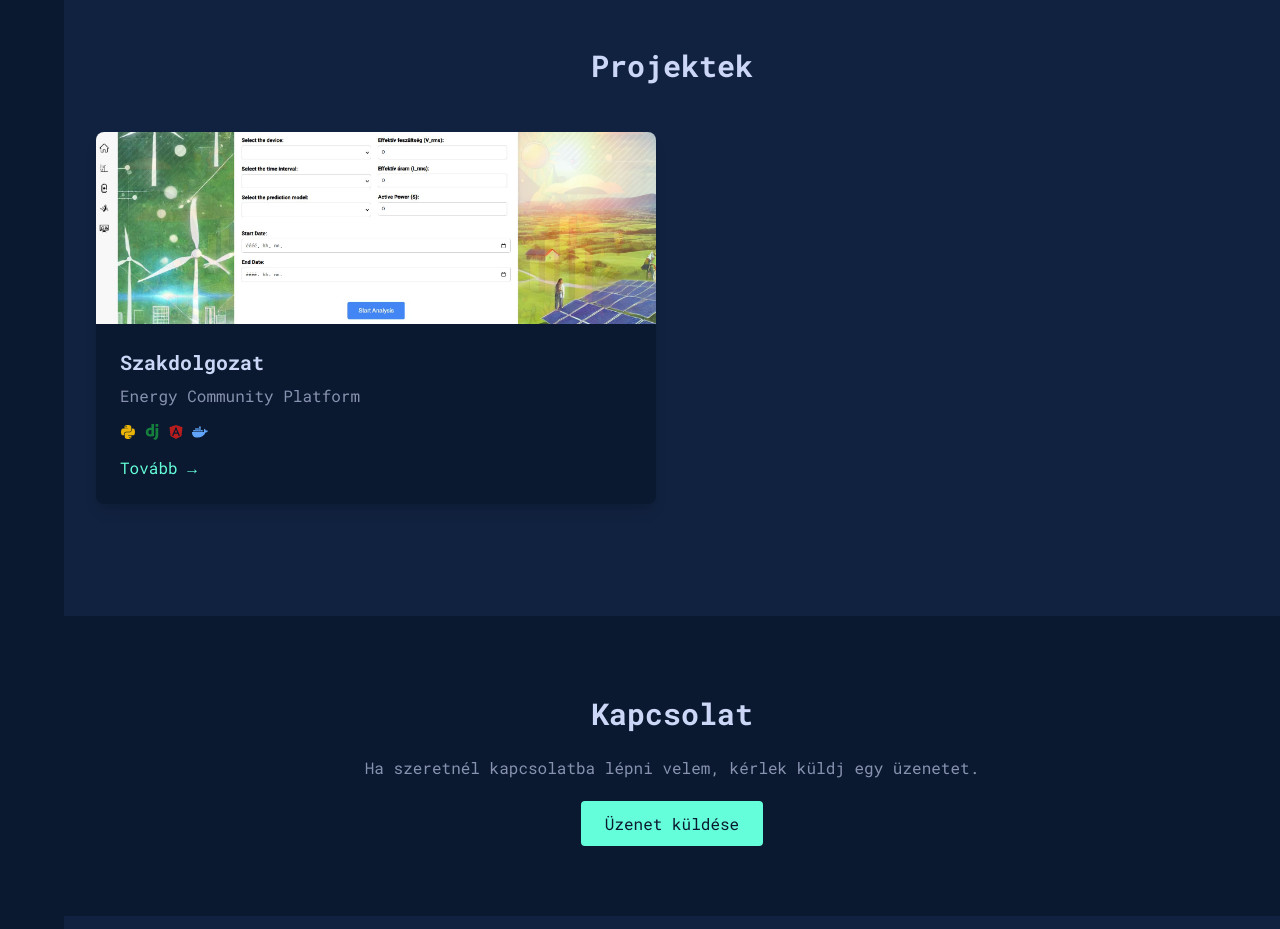
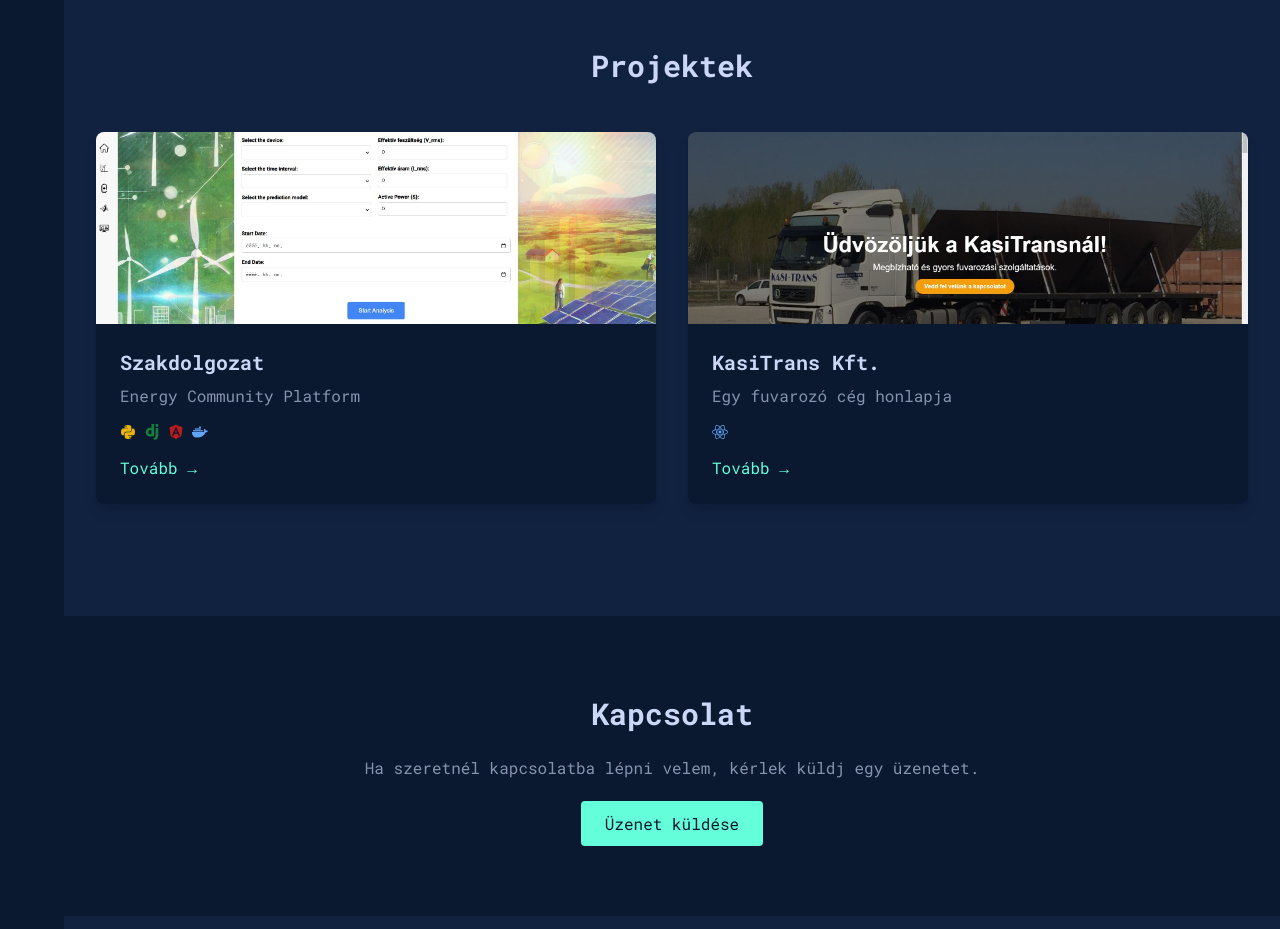
Before and after one commit to XY56L7/pal-martin-portfolio, a Next.js app: page / in a window 1280 px wide. Shown: the part 2740-3669 px from the top of the page. Built offline with nearby package versions, Linux system fonts and the light colour scheme.

Commit message:
Add Kasitrans project

```diff
--- a/src/app/components/Projects.tsx
+++ b/src/app/components/Projects.tsx
@@ -3,10 +3,10 @@
 
 import React from 'react';
 import Image from 'next/image';
-import { FaPython, FaAngular, FaJsSquare, FaDatabase,FaDocker } from 'react-icons/fa';
+import { FaPython, FaAngular, FaJsSquare, FaDatabase,FaDocker,FaReact } from 'react-icons/fa';
 import { SiCsharp, SiDotnet, SiDjango } from 'react-icons/si';
 
-type Tech = 'Python' | 'Django' | 'Angular' | 'JavaScript' | 'CSharp' | 'DotNet' | 'Database' | 'Docker';
+type Tech = 'Python' | 'Django' | 'Angular' | 'JavaScript' | 'CSharp' | 'DotNet' | 'Database' | 'Docker' | 'React';
 
 const techIcons: Record<Tech, JSX.Element> = {
   Python: <FaPython className="text-yellow-500" />,
@@ -16,7 +16,9 @@
   CSharp: <SiCsharp className="text-purple-600" />,
   DotNet: <SiDotnet className="text-blue-600" />,
   Database: <FaDatabase className="text-blue-500" />,
-  Docker : <FaDocker className="text-blue-400" />
+  Docker : <FaDocker className="text-blue-400" />,
+  React : <FaReact className="text-blue-400" />
+
 };
 
 type Project = {
@@ -32,9 +34,15 @@
     title: 'Szakdolgozat',
     description: 'Energy Community Platform',
     image: '/energy_community.jpg',
-    link: 'https://project1.example.com',
+    link: 'https://github.com/XY56L7/Szakdolgozat_Projekt',
     technologies: ['Python', 'Django', 'Angular','Docker'],
-  },
+  },{
+    title: 'KasiTrans Kft.',
+    description: 'Egy fuvarozó cég honlapja',
+    image: '/kasitrans.jpg',
+    link: 'https://kasitrans.vercel.app/',
+    technologies: ['React'],
+  }
   // További projektek...
 ];
 
```
Also changed, not shown: public/kasitrans.jpg (added).
